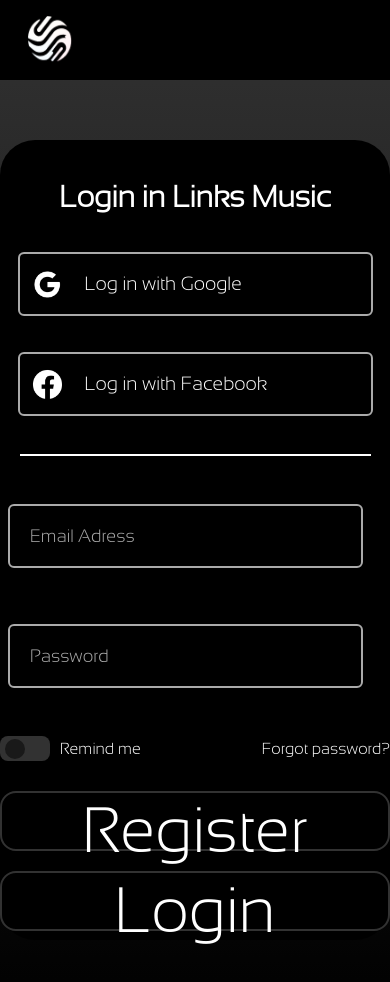
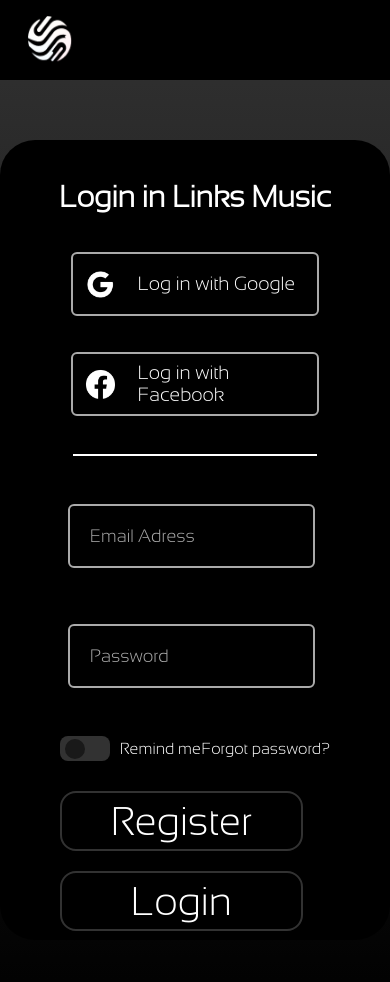
Before and after one commit to TSantiagoIdalgo/LinksMusic-front, a React (Vite) app: page /linksmusic/login in a window 390 px wide. Shown: the top 982 px of the page. Built offline with nearby package versions, Linux system fonts and the light colour scheme; no server answers.

Commit message:
Update primaryButton.module.css

```diff
--- a/src/components/buttons/primaryButton/primaryButton.module.css
+++ b/src/components/buttons/primaryButton/primaryButton.module.css
@@ -21,7 +21,7 @@
 }
 @media only screen and (max-width: 600px) {
     .button {
-        font-size: 4rem;
-        width: 100%;
+        font-size: 2.5rem;
+        width: 90%;
     }
 }
```
